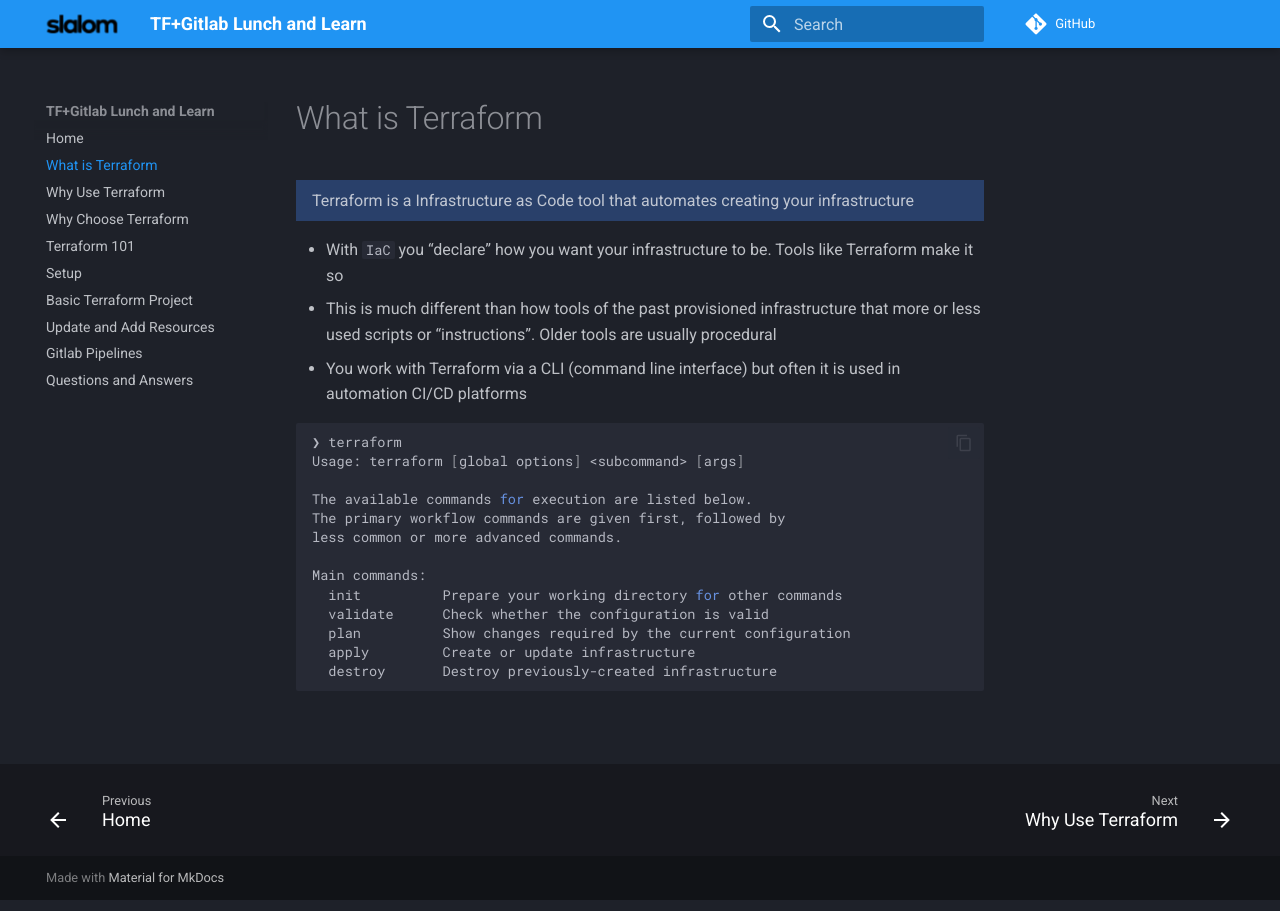
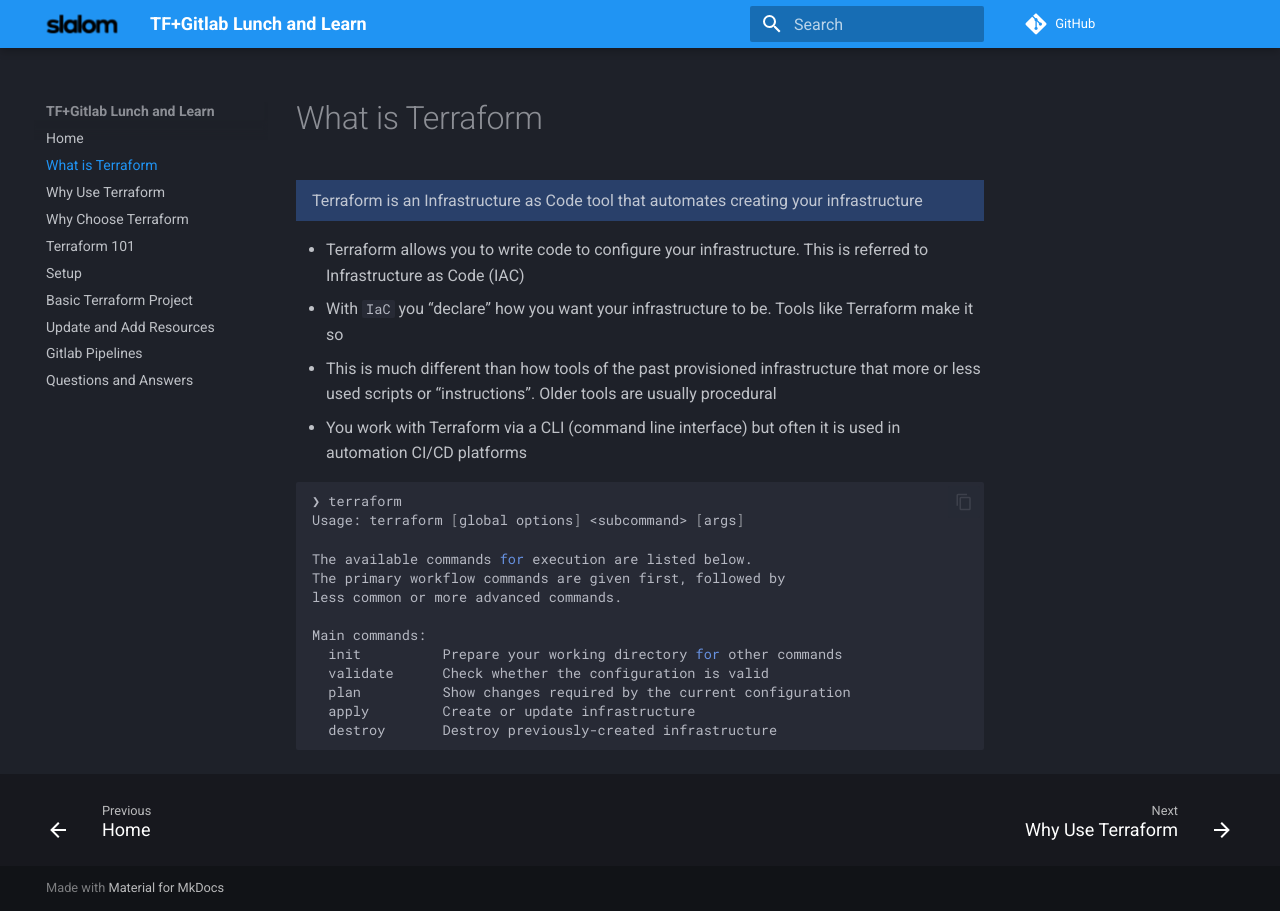
Before and after one commit to tredfield/terraform-lnl, an MkDocs documentation site: the page built from docs/what-is-tf.md, in a window 1280 px wide. Built offline with MkDocs 1.6.1 and Material for MkDocs 9.7.7, drawn with Linux system fonts in a browser that asks for light colours; comment, search, counter and statistics services are not loaded.

Commit message:
fix: grammar

```diff
--- a/docs/what-is-tf.md
+++ b/docs/what-is-tf.md
@@ -1,9 +1,10 @@
 {==
 
-Terraform is a Infrastructure as Code tool that automates creating your infrastructure
+Terraform is an Infrastructure as Code tool that automates creating your infrastructure
 
 ==}
 
+- Terraform allows you to write code to configure your infrastructure. This is referred to Infrastructure as Code (IAC)
 - With `IaC` you “declare” how you want your infrastructure to be. Tools like Terraform make it so
 - This is much different than how tools of the past provisioned infrastructure that more or less used scripts or “instructions”.
 Older tools are usually procedural
```
